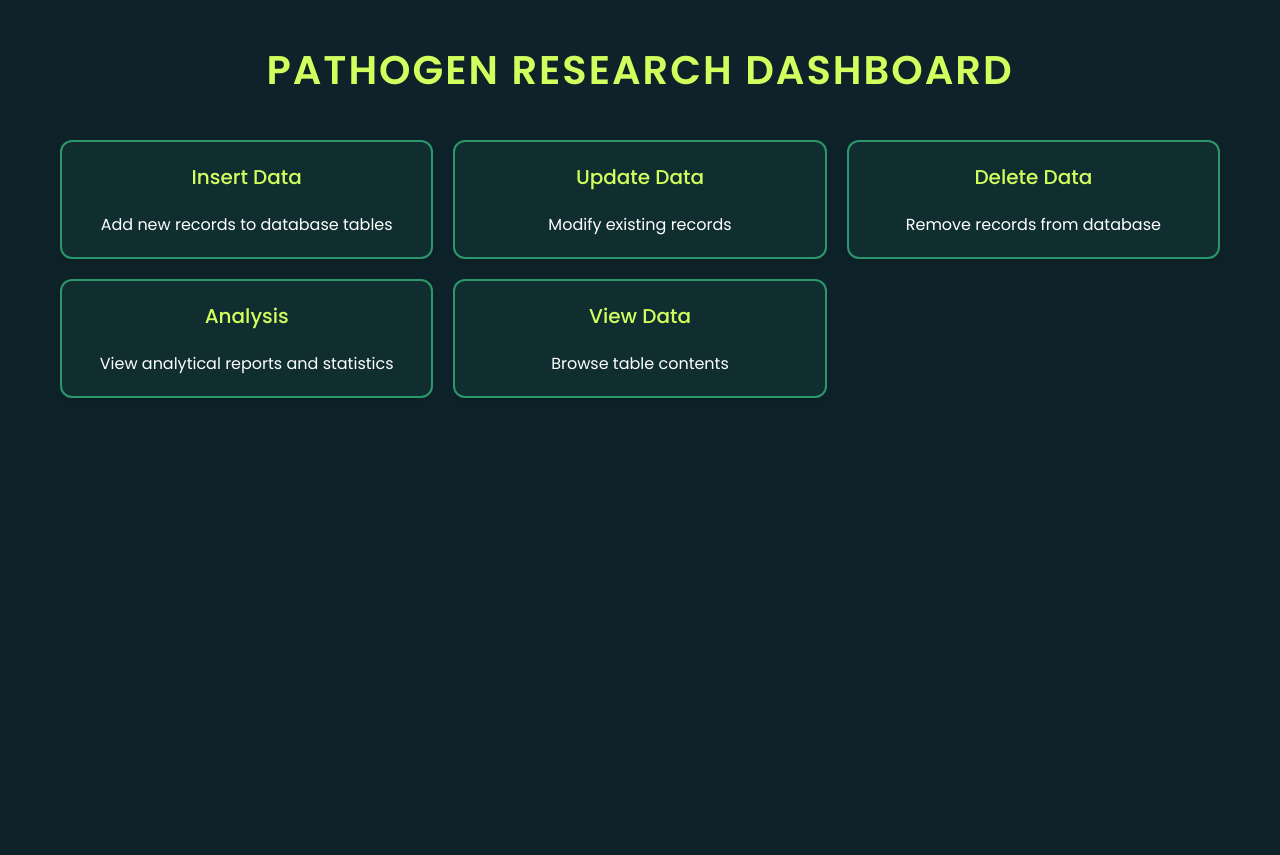
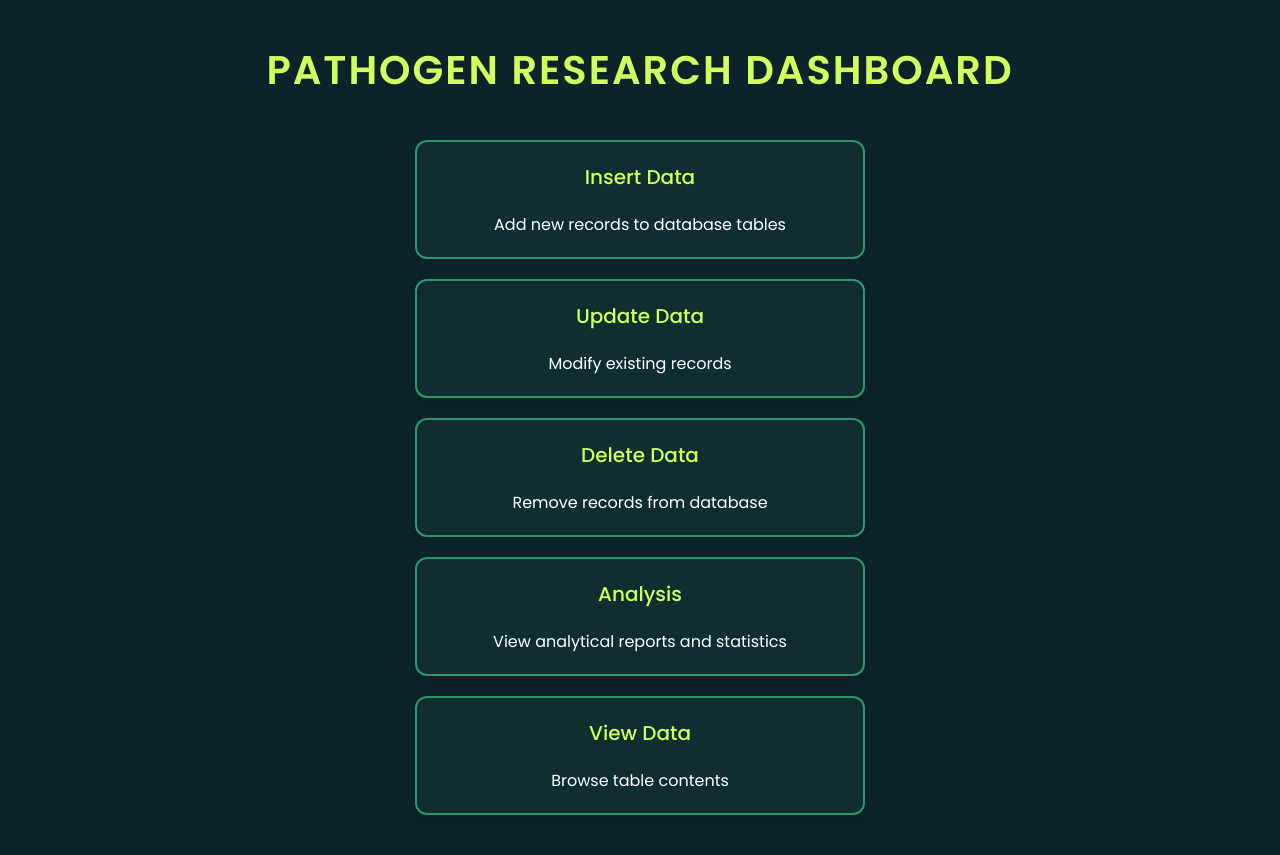
Before and after one commit to AN5517/Pathogen_DB, a Flask app: page / in a window 1280 px wide. Before the commit the page ends 398 px from the top, so only its background shows below. Run offline with Flask 3, Linux system fonts and the light colour scheme; data that the repository does not hold is empty.

Commit message:
made the tiles in index page vertical

```diff
--- a/static/styles.css
+++ b/static/styles.css
@@ -32,13 +32,15 @@ h1 {
   letter-spacing: 2px;
 }
 
+/* Updated grid styles for vertical layout */
 .grid {
   display: grid;
-  grid-template-columns: repeat(auto-fit, minmax(300px, 1fr));
+  grid-template-columns: 1fr; /* Force single column */
   gap: 20px;
   margin-top: 20px;
 }
 
+/* Existing card styles remain the same */
 .card {
   background: rgba(43, 151, 107, 0.1);
   border: 2px solid #2b976b;
@@ -48,6 +50,17 @@ h1 {
   transition: all 0.3s ease;
   position: relative;
   overflow: hidden;
+  width: 90%; /* Reduce the width */
+  max-width: 450px; /* Set a maximum width */
+  margin: 0 auto; /* Center the card */
+}
+
+/* Optional: Remove the media query for grid since it's now always single column */
+@media (max-width: 768px) {
+  /* These styles are no longer needed as the grid is already single column */
+  .grid {
+    grid-template-columns: 1fr;
+  }
 }
 
 .card:hover,
```
